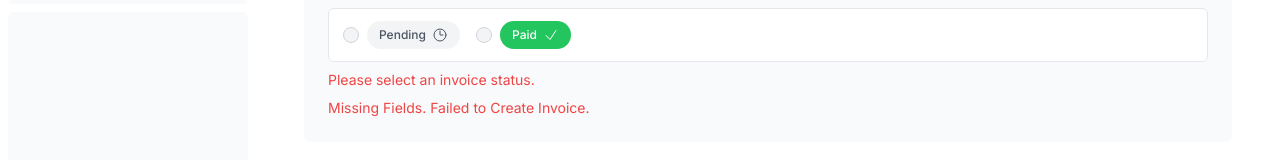
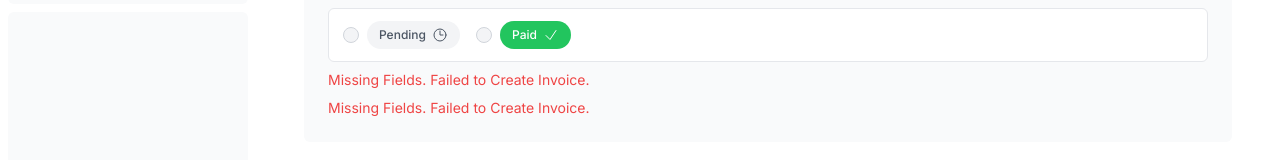
Before and after one commit to abdielmesquita/nextjs-dashboard, a Next.js app: page /dashboard/invoices/create in a window 1280 px wide. Both pictures are taken after typing "5" into the empty fields and a click on the button "Create Invoice". Shown: the part 340-500 px from the top of the page. Built offline with nearby package versions, Linux system fonts and the light colour scheme; no server answers; the database is empty; a web font is replaced by a local one.

Commit message:
fix: server returns error message for create invoice form

```diff
--- a/app/ui/invoices/create-form.tsx
+++ b/app/ui/invoices/create-form.tsx
@@ -123,10 +123,10 @@ export default function Form({ customers }: { customers: CustomerField[] }) {
             </div>
           </div>
           <div id="status-error" aria-live="polite" aria-atomic="true">
-            {state.errors?.status &&
+            {state.errors?.status && state.message &&
               state.errors.status.map((error: string) => (
                 <p className="mt-2 text-sm text-red-500" key={error}>
-                  {error}
+                  {state.message}
                 </p>
               ))}
           </div>
```
